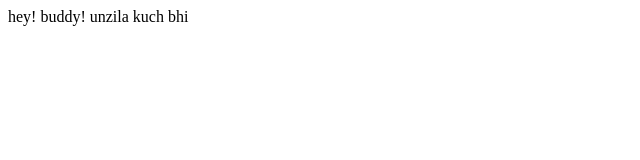
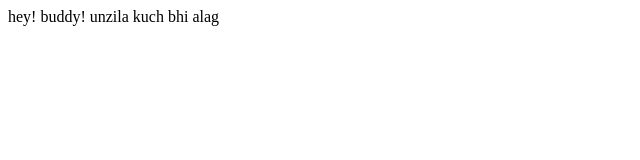
Before and after one commit to unzilashah/git, a plain HTML site: page index.html in a window 1280 px wide. Shown: the full height of the page, 0-640 px from the left. Drawn offline with Linux system fonts and the light colour scheme.

Commit message:
kuch bhi

```diff
--- a/index.html
+++ b/index.html
@@ -11,5 +11,6 @@
     buddy!
     unzila
     kuch bhi
+    alag
 </body>
 </html>
```
